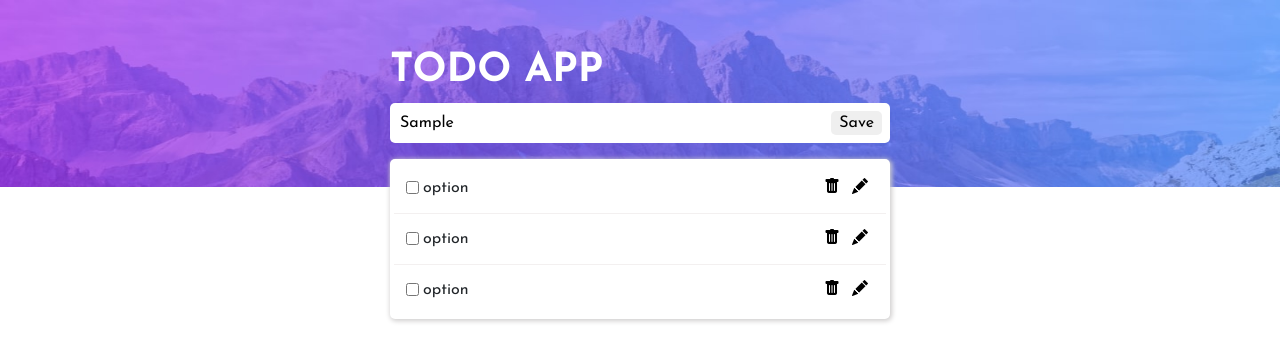
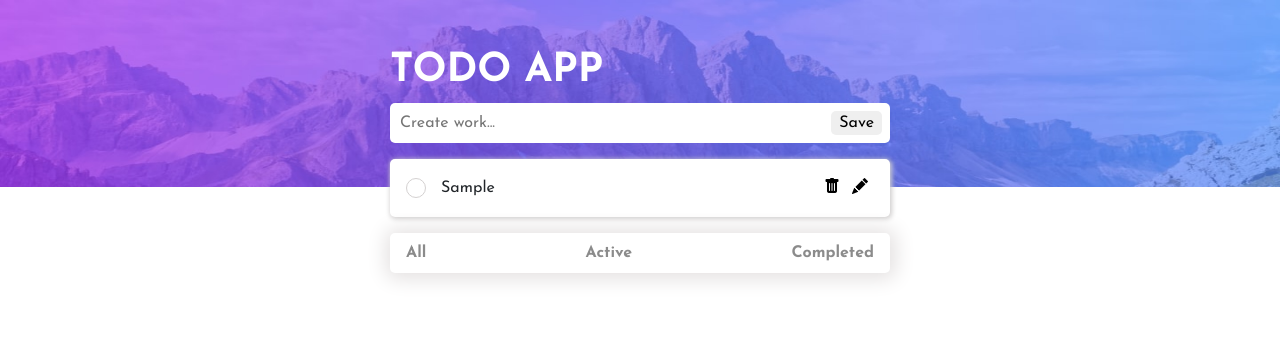
Before and after one commit to sonhm3029/Todo-React, a React (Create React App) app: page / in a window 1280 px wide. Both pictures are taken after typing "Sample" into the empty fields and a click on the button "Save". Shown: the top 362 px of the page. Built offline with nearby package versions, Linux system fonts and the light colour scheme.

Commit message:
try deploy

```diff
--- a/package.json
+++ b/package.json
@@ -6,6 +6,7 @@
     "@testing-library/jest-dom": "^5.16.1",
     "@testing-library/react": "^12.1.2",
     "@testing-library/user-event": "^13.5.0",
+    "clsx": "^1.1.1",
     "react": "^17.0.2",
     "react-dom": "^17.0.2",
     "react-scripts": "5.0.0",
--- a/public/index.html
+++ b/public/index.html
@@ -27,7 +27,7 @@
     <link rel="stylesheet" href="https://cdn.jsdelivr.net/npm/bootstrap@5.1.0/dist/css/bootstrap.min.css" />
     <link href="https://fonts.googleapis.com/css2?family=Josefin+Sans:wght@300;400;700&display=swap" rel="stylesheet">
     <link rel="stylesheet" href="https://cdn.jsdelivr.net/npm/bootstrap-icons@1.7.2/font/bootstrap-icons.css">
-    <title>React App</title>
+    <title>Todo App</title>
   </head>
   <body>
     <noscript>You need to enable JavaScript to run this app.</noscript>
--- a/src/App.css
+++ b/src/App.css
@@ -1,3 +1,7 @@
+* {
+  box-sizing: border-box;
+}
+
 .App {
   text-align: center;
 }
@@ -63,10 +67,11 @@
 }
 
 #todo-box {
-  position: fixed;
+  position: absolute;
   top: calc(187px/4);
   background: transparent;
   width: 500px;
+  padding-bottom: 100px;
 }
 
 #todo-app__title {
@@ -146,6 +151,20 @@
   align-items: center;
 }
 
+.list-item__content input:checked ~ label {
+  text-decoration: line-through;
+  color: rgb(223, 219, 219);
+}
+
+.fake-checkbox{
+  opacity: 0;
+}
+
+.fake-checkbox:checked ~label {
+  text-decoration: line-through;
+  color: rgb(223, 219, 219);
+}
+
 .list-item__edit-field {
   display: flex;
   justify-content: center;
@@ -162,6 +181,33 @@
   transform: scale(1.1);
 }
 
+.todo-status__empty {
+  display: flex;
+  align-items: center;
+  justify-content: center;
+  height: 100px;
+}
+
+#todo-app__footer {
+  display: flex;
+  background-color: white;
+  border-radius: 5px;
+  justify-content: space-between;
+  padding: 8px 16px 8px 16px;
+  box-shadow: 1px 1px 20px 5px rgb(228, 225, 225);
+  font-weight: 700;
+  color: rgb(139, 139, 139);
+}
+
+#todo-app__footer .footer__item {
+  cursor: pointer;
+}
+
+#todo-app__footer .footer__item:hover {
+  cursor: pointer;
+  color: hsl(220, 98%, 61%);
+}
+
 @media (max-width: 576px) {
   #todo-box {
     width: 80%;
--- a/src/Components/Todo/index.js
+++ b/src/Components/Todo/index.js
@@ -2,6 +2,7 @@ import TodoTitle from "../TodoTitle";
 import TodoSpinner from "../TodoSpinner";
 import TodoBox from "../TodoBox";
 import TodoBody from "../TodoBody";
+import TodoFooter from "../TodoFooter";
 
 function Todo() {
     return (
@@ -9,6 +10,7 @@ function Todo() {
           <TodoBox>
             <TodoTitle />
             <TodoBody/>
+            <TodoFooter />
           </TodoBox>
         </div>
     )
--- a/src/Components/TodoBody/index.js
+++ b/src/Components/TodoBody/index.js
@@ -1,56 +1,134 @@
+import {
+    useState,
+    useRef,
+} from 'react';
+import TodoEmpty from '../TodoEmpty';
+import TodoSpinner from '../TodoSpinner';
+import TodoCheckBox from '../TodoCheckBox';
+
+
 
 function TodoBody() {
+
+    const [work, setWork] = useState("");
+    const [todoList, setTodoList] = useState(()=> {
+        return JSON.parse(localStorage.getItem('todo')) ?? [];
+    });
+    const [toggleBtn, setToggleBtn] = useState(false);
+    const [editItem, setEditItem] = useState();
+
+    const inputField = useRef();
+    const saveButton = useRef();
+    const saveChangedBtn = useRef();
+
+    const handleSaveWork = ()=> {
+        setTodoList(pre => {
+            if(work !='') {
+                const newList = [...pre,work];
+                    localStorage.setItem('todo', JSON.stringify(newList));
+                return newList;
+            }
+            else {
+                return pre;
+            }
+        });
+        setWork('');
+        inputField.current.focus();
+        console.log('set');
+    }
+
+    const handleSubmitInput = (event)=> {
+        if(event.keyCode ===13) {
+            event.preventDefault();
+            toggleBtn ? saveChangedBtn.current.click():saveButton.current.click();
+        }
+    }
+
+    const handleDelete = (index)=> {
+        setTodoList(pre => {
+            const newList = [...pre];
+            newList.splice(index,1);
+            localStorage.setItem('todo', JSON.stringify(newList));
+            return newList;
+        });
+    }
+
+    const handleEdit = (index) => {
+        setWork(todoList[index]);
+        setEditItem(index);
+        setToggleBtn(!toggleBtn);
+        inputField.current.focus();
+    }
+
+    const handleChangedWork = () => {
+        setTodoList(pre => {
+            const newList = [...pre];
+            newList.splice(editItem, 1, work);
+            localStorage.setItem('todo', JSON.stringify(newList));
+            return newList;
+        });
+        setWork('');
+        inputField.current.focus();
+        setToggleBtn(!toggleBtn);
+    }
+
     return (
-        <>
+        <div id='todo-app__body'>
             <div className="todo-app__input">
-                <input placeholder="Create work..." />
-                <button>Save</button>
+                <input
+                    ref={inputField}
+                    value={work}
+                    onChange={(e) => setWork(e.target.value)}
+                    onKeyUp={handleSubmitInput}
+                    placeholder="Create work..."
+                />
+                {toggleBtn ?
+                    (<button
+                        ref={saveChangedBtn}
+                        onClick={handleChangedWork}
+                    >
+                        Confirm changed
+                    </button>):
+                    (<button
+                        ref={saveButton}
+                        onClick={handleSaveWork}
+                        >
+                        Save
+                    </button>)
+                }
             </div>
             <ul className="todo-app__list">
-                <li className="todo-app__list-item">
+            {
+                (todoList.length >=1)?
+                todoList.map((work, index) => {
+                    return (
+                        <li className="todo-app__list-item" key={index}>
                             <div className="list-item__content">
-                        <input type="checkbox" />
-                        <label>option</label>
+                                <TodoCheckBox
+                                />
+                                <label>
+                                    {(toggleBtn&&editItem == index)?inputField.current.value:work}
+                                </label>
                             </div>
                             <div className="list-item__edit-field">
-                        <button>
+                                <button
+                                    onClick={()=> handleDelete(index)}
+                                >
                                     <i className="bi bi-trash-fill"></i>
                                 </button>
-                        <button>
+                                <button
+                                    onClick={()=> handleEdit(index)}
+                                >
                                     <i className="bi bi-pencil-fill"></i>
                                 </button>
                             </div>
                         </li>
-                <li className="todo-app__list-item">
-                    <div className="list-item__content">
-                        <input type="checkbox" />
-                        <label>option</label>
+                    )
+                })
+                :<TodoEmpty />
+            }
+            </ul>
         </div>
-                    <div className="list-item__edit-field">
-                        <button>
-                            <i className="bi bi-trash-fill"></i>
-                        </button>
-                        <button>
-                            <i className="bi bi-pencil-fill"></i>
-                        </button>
-                    </div>
-                </li>
-                <li className="todo-app__list-item">
-                    <div className="list-item__content">
-                        <input type="checkbox" />
-                        <label>option</label>
-                    </div>
-                    <div className="list-item__edit-field">
-                        <button>
-                            <i className="bi bi-trash-fill"></i>
-                        </button>
-                        <button>
-                            <i className="bi bi-pencil-fill"></i>
-                        </button>
-                    </div>
-                </li>
-            </ul>
-        </>
     )
 }
 
--- /dev/null
+++ b/src/Components/TodoCheckBox/TodoCheckBox.module.css
@@ -0,0 +1,69 @@
+/* Customize the label (the checkboxContainer) */
+.checkboxContainer {
+    display: block;
+    position: relative;
+    padding-left: 35px;
+    margin-bottom: 20px;
+    cursor: pointer;
+    font-size: 22px;
+    -webkit-user-select: none;
+    -moz-user-select: none;
+    -ms-user-select: none;
+    user-select: none;
+  }
+
+  /* Hide the browser's default checkbox */
+  .checkboxContainer input {
+    position: absolute;
+    opacity: 0;
+    cursor: pointer;
+    height: 0;
+    width: 0;
+  }
+
+  /* Create a custom checkbox */
+  .checkmark {
+    position: absolute;
+    top: 0;
+    left: 0;
+    height: 20px;
+    width: 20px;
+    background-color: white;
+    border-radius: 50%;
+    border: 1px solid rgb(212, 209, 209);
+  }
+
+  /* On mouse-over, add a grey background color */
+  .checkboxContainer:hover input ~ .checkmark {
+    background-image: linear-gradient(0,hsl(192, 100%, 67%), hsl(280, 87%, 65%));
+  }
+
+  /* When the checkbox is checked, add a blue background */
+  .checkboxContainer input:checked ~ .checkmark {
+    background-image: linear-gradient(0,hsl(192, 100%, 67%), hsl(280, 87%, 65%));
+  }
+
+  /* Create the checkmark/indicator (hidden when not checked) */
+  .checkmark:after {
+    content: "";
+    position: absolute;
+    display: none;
+  }
+
+  /* Show the checkmark when checked */
+  .checkboxContainer input:checked ~ .checkmark:after {
+    display: block;
+  }
+
+  /* Style the checkmark/indicator */
+  .checkboxContainer .checkmark:after {
+    left: 7px;
+    top: 3px;
+    width: 5px;
+    height: 10px;
+    border: solid white;
+    border-width: 0 3px 3px 0;
+    -webkit-transform: rotate(45deg);
+    -ms-transform: rotate(45deg);
+    transform: rotate(45deg);
+  }
--- /dev/null
+++ b/src/Components/TodoCheckBox/index.js
@@ -0,0 +1,13 @@
+import styles from './TodoCheckBox.module.css';
+import clsx from 'clsx';
+
+function TodoCheckBox() {
+    return (
+        <label className={styles.checkboxContainer}>
+            <input type="checkbox"/>
+            <span className={styles.checkmark}></span>
+        </label>
+    )
+}
+
+export default TodoCheckBox;
--- /dev/null
+++ b/src/Components/TodoEmpty/index.js
@@ -0,0 +1,9 @@
+function TodoEmpty() {
+    return (
+        <div className="todo-status__empty">
+            You haven't added any work yet !
+        </div>
+    )
+}
+
+export default TodoEmpty;
--- /dev/null
+++ b/src/Components/TodoFooter/index.js
@@ -0,0 +1,17 @@
+function TodoFooter() {
+    return (
+        <div id="todo-app__footer">
+            <div className="footer__item">
+                All
+            </div>
+            <div className="footer__item">
+                Active
+            </div>
+            <div className="footer__item">
+                Completed
+            </div>
+        </div>
+    )
+}
+
+export default TodoFooter;
```
Also changed, not shown: 1 other file (tests, documents, lock files or other folders). Lines whose indentation alone changed are shown as unchanged.
